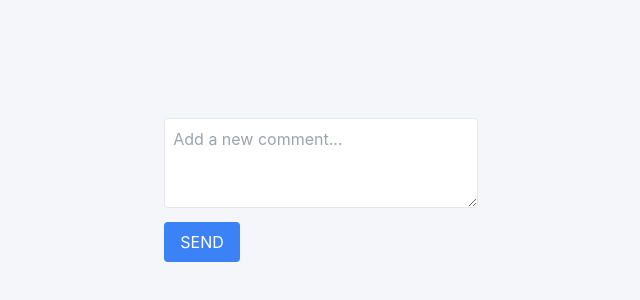
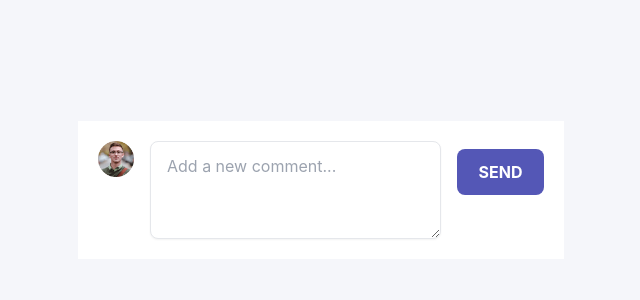
Before and after one commit to Maryiamreda/Interactive-comments-section, a React (Vite) app: page / in a window 1280 px wide. Shown: the part 214-514 px from the top of the page, without its empty margins (319-959 px from the left). Built offline with nearby package versions, Linux system fonts and the light colour scheme.

Commit message:
the one where css confusses me

```diff
--- a/src/App.tsx
+++ b/src/App.tsx
@@ -18,9 +18,9 @@ const Comments = () => {
   }, [comments, setComments]);
 
   return (
-    <div className="max-w-2xl mx-auto p-4">
+    <div className="max-w-2xl mx-auto p-4 flex flex-col gap-6">
       {comments.map((comment) => (
-        <div key={comment._id}>
+        <div key={comment._id} className=' flex flex-col gap-6'>
           <RenderComment
             comment={comment}
             replyingTo={replyingTo}
@@ -33,7 +33,7 @@ const Comments = () => {
             setComments={setComments}
           />
           {comment.replies && comment.replies.length > 0 && (
-            <div className="ml-8 border-l-2 border-gray-200 pl-4">
+            <div className="ml-8 border-l-2 border-gray-200 pl-4 flex flex-col gap-6">
               {comment.replies.map((reply) => (
                 <RenderComment
                   // key={reply.id}
@@ -53,11 +53,12 @@ const Comments = () => {
         </div>
       ))}
 
-      <div className="mt-2">
+      <div className="mt-2  bg-white p-5 flex  gap-4 justify-between">
+        <img src='./images/avatars/image-juliusomo.png' width={40} className='h-9' />
         <textarea
           value={commentContent}
           onChange={(e) => setCommentContent(e.target.value)}
-          className="w-full p-2 border rounded"
+          className="w-full px-4 py-3 border rounded-lg shadow-sm focus:outline-none focus:border-blue-500"
           rows={3}
           placeholder='Add a new comment...'
         />
@@ -73,9 +74,9 @@ const Comments = () => {
           }
 
           }
-          className="mt-2 px-4 py-2 bg-blue-500 text-white rounded hover:bg-blue-600"
+          className="mt-2 px-4 py-2 h-[46px] w-[120px] bg-moderate-blue text-white rounded-lg hover:bg-light-grayish-blue"
         >
-          SEND
+          <b>SEND</b>
         </button>
       </div>
 
--- a/src/components/RenderComment.tsx
+++ b/src/components/RenderComment.tsx
@@ -42,13 +42,25 @@ const RenderComment: React.FC<RenderCommentProps> = ({
     //gap-72
     return (
         <div key={ogId} className="mb-4rounded">
-            <div className=' bg-white p-3  flex  gap-4'>
-                <div className='bg-light-gray w-5 '>
-                    <img src='./images/icon-plus.svg' className="text-moderate-blue hover:text-light-grayish-blue h-3" />
-                    {'score' in comment && (
-                        <span className="text-sm ">{comment.score}</span>
-                    )}
-                    <img src='./images/icon-minus.svg' className="text-moderate-blue hover:text-light-grayish-blue h-1" />
+            <div className=' bg-white p-5 flex  gap-4'>
+                <div className='bg-light-gray w-16 h-28 rounded-lg  flex flex-col gap-4 justify-center items-center'>
+                    <div>
+                        <img width={20} height={20}
+                            src='./images/icon-plus.svg'
+                            className="text-moderate-blue hover:text-light-grayish-blue h-3"
+                            alt="Icon"
+                        />
+                    </div>
+                    <div className='text-moderate-blue'>
+                        {'score' in comment && (
+                            <span className="text-sm "><b>{comment.score}</b></span>
+                        )}
+                    </div>
+
+                    <div>
+                        <img width={20} height={20} src='./images/icon-minus.svg' className="text-moderate-blue hover:text-light-grayish-blue h-1" />
+
+                    </div>
                 </div>
                 <div>
 
@@ -57,7 +69,7 @@ const RenderComment: React.FC<RenderCommentProps> = ({
 
                         <div className='inline-flex gap-5'>
                             <div className=''>
-                                <img src={comment.user.image.png} width={40} className='h-9' />
+                                <img src={comment.user.image.png} width={40} className='h-9 ' />
                             </div>
                             <div className="font-semibold text-dark-blue ">{comment.user.username}</div>
                             <p className='text-grayish-blue '> {comment.createdAt}</p>
@@ -131,7 +143,8 @@ const RenderComment: React.FC<RenderCommentProps> = ({
                             rows={3}
                         />
 
-                        <button
+                        <button className="mt-2 px-4 py-2 h-[46px] w-[100px] bg-moderate-blue text-white rounded-lg hover:bg-light-grayish-blue"
+
                             onClick={() => {
                                 handleEdit(
                                     ogId,
@@ -144,9 +157,9 @@ const RenderComment: React.FC<RenderCommentProps> = ({
                                 setEdit(false);
                             }}
 
-                        >Update</button>
+                        ><b>Update</b></button>
                     </div>) :
-                        (<p className="mt-2 text-grayish-blue">
+                        (<p className=" text-grayish-blue  text-sm ">
                             {'replyingTo' in comment && (
                                 <span className="text-sm text-gray-500">@{comment.replyingTo}</span>
                             )} {comment.content}</p>)}
--- a/tailwind.config.js
+++ b/tailwind.config.js
@@ -6,6 +6,12 @@ export default {
   ],
   theme: {
     extend: {
+      width: {
+        '16-important': '4rem !important', // 4rem is the equivalent of `w-16`
+      },
+      height: {
+        '28-important': '7rem !important', // 7rem is the equivalent of `h-28`
+      },
       colors: {
         // Primary colors
         'moderate-blue': 'hsl(238, 40%, 52%)',
```
